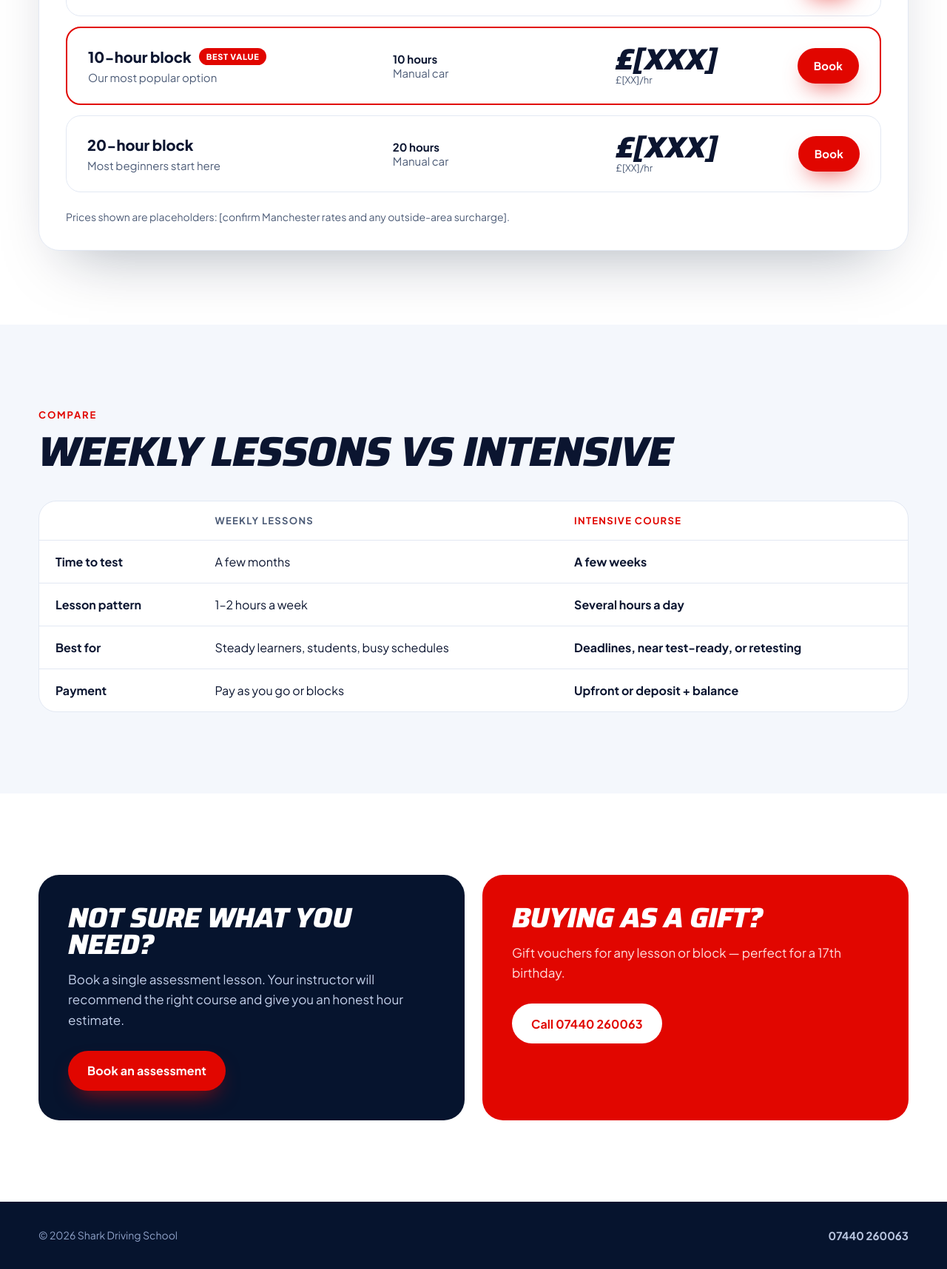
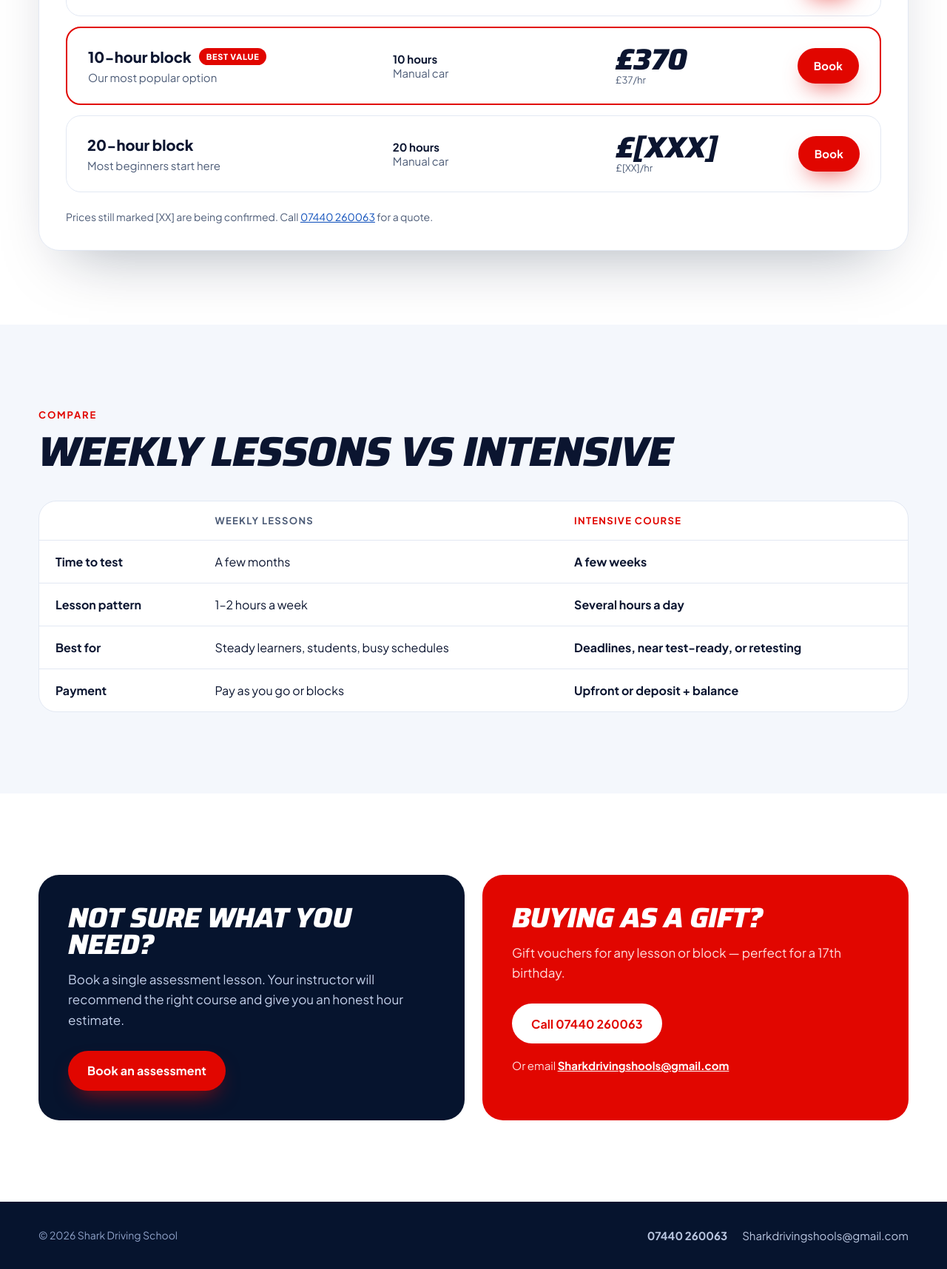
Before and after one commit to usamajaved357/sharkDrivingSchool, an Astro site in the folder apps/web/: page /prices in a window 1280 px wide. Shown: the part 828-2544 px from the top of the page at 74% size. Built offline with nearby package versions, Linux system fonts and the light colour scheme; Astro itself is replaced by a stand-in of ours.

Commit message:
feat(web): show gearbox-specific lesson prices
Display manual and automatic rates across pricing and booking, and add email contact options throughout the site.

```diff
--- a/apps/web/src/components/booking/BookingSummary.astro
+++ b/apps/web/src/components/booking/BookingSummary.astro
@@ -85,7 +85,9 @@ import { site } from '@/config/site';
   }
   @media (max-width: 960px) {
     .sum {
-      position: static;
+      /* Not sticky on small screens, but still the containing block so the fin stays clipped inside the card. */
+      position: relative;
+      top: 0;
     }
   }
 </style>
--- a/apps/web/src/components/layout/Seo.astro
+++ b/apps/web/src/components/layout/Seo.astro
@@ -19,6 +19,7 @@ const jsonLd = {
   name: site.name,
   url: site.url,
   telephone: `+44${site.phone.tel.slice(1)}`,
+  email: site.email,
   image: ogImage,
   areaServed: site.region,
   address: { '@type': 'PostalAddress', addressLocality: site.city, addressCountry: 'GB' },
--- a/apps/web/src/components/layout/SiteFooter.astro
+++ b/apps/web/src/components/layout/SiteFooter.astro
@@ -1,6 +1,6 @@
 ---
 import Logo from '@/components/ui/Logo.astro';
-import { footerNav, site, telHref, whatsappHref } from '@/config/site';
+import { footerNav, mailtoHref, site, telHref, whatsappHref } from '@/config/site';
 
 interface Props {
   variant?: 'full' | 'compact';
@@ -16,9 +16,14 @@ const year = new Date().getFullYear();
         <span>
           © {year} {site.name}
         </span>
-        <a href={telHref} class="footer__phone-sm">
-          {site.phone.display}
-        </a>
+        <span class="footer__compact-contact">
+          <a href={telHref} class="footer__phone-sm">
+            {site.phone.display}
+          </a>
+          <a href={mailtoHref} class="footer__email">
+            {site.email}
+          </a>
+        </span>
       </div>
     </footer>
   ) : (
@@ -46,7 +51,7 @@ const year = new Date().getFullYear();
                 {site.phone.display}
               </a>
               <a href={whatsappHref}>WhatsApp us</a>
-              <a href={`mailto:${site.email}`}>{site.email}</a>
+              <a href={mailtoHref} class="footer__email">{site.email}</a>
               <span>{site.city}, UK</span>
             </div>
           </div>
@@ -82,6 +87,18 @@ const year = new Date().getFullYear();
     justify-content: space-between;
     gap: 16px;
     flex-wrap: wrap;
+  }
+  .footer__compact-contact {
+    display: flex;
+    gap: 8px 20px;
+    flex-wrap: wrap;
+  }
+  .footer--compact .footer__email {
+    color: #b9c6e0;
+    text-decoration: none;
+  }
+  .footer__email {
+    overflow-wrap: anywhere;
   }
   .footer__phone-sm {
     color: var(--white);
--- a/apps/web/src/components/prices/HelpCards.astro
+++ b/apps/web/src/components/prices/HelpCards.astro
@@ -1,5 +1,5 @@
 ---
-import { site, telHref } from '@/config/site';
+import { mailtoHref, site, telHref } from '@/config/site';
 ---
 
 <section class="section">
@@ -13,6 +13,7 @@ import { site, telHref } from '@/config/site';
       <h2 class="d help__title">Buying as a gift?</h2>
       <p>Gift vouchers for any lesson or block — perfect for a 17th birthday.</p>
       <a class="btn btn--white-red" href={telHref}>Call {site.phone.display}</a>
+      <p class="help__alt">Or email <a href={mailtoHref}>{site.email}</a></p>
     </div>
   </div>
 </section>
@@ -42,6 +43,15 @@ import { site, telHref } from '@/config/site';
     font-size: 17px;
     margin: 16px 0 28px;
   }
+  .help__card .help__alt {
+    margin: 18px 0 0;
+    font-size: 15px;
+    overflow-wrap: anywhere;
+  }
+  .help__alt a {
+    color: var(--white);
+    font-weight: 700;
+  }
   .help__card--navy p {
     color: var(--on-dark-muted);
   }
--- a/apps/web/src/components/prices/PriceTabs.astro
+++ b/apps/web/src/components/prices/PriceTabs.astro
@@ -1,4 +1,6 @@
 ---
+import GearboxText from '@/components/ui/GearboxText.astro';
+import { site, telHref } from '@/config/site';
 import { priceCategories } from '@/data/pricing';
 
 const initial = 'blocks';
@@ -50,8 +52,10 @@ const lessonFor: Record<string, string> = { payg: 'single', blocks: 'block-10',
                     </span>
                   </div>
                   <div>
-                    <span class="d pt__price">{r.price}</span>
-                    <div class="pt__per">{r.per}</div>
+                    <GearboxText class="d pt__price" group="prices-trans" value={r.price} />
+                    <div class="pt__per">
+                      <GearboxText group="prices-trans" value={r.per} />
+                    </div>
                   </div>
                   <a class="btn btn--red btn--sm" href={`/book?lesson=${lessonFor[c.id]}`}>
                     Book
@@ -63,7 +67,9 @@ const lessonFor: Record<string, string> = { payg: 'single', blocks: 'block-10',
         ))
       }
 
-      <p class="pt__note">Prices shown are placeholders: [confirm Manchester rates and any outside-area surcharge].</p>
+      <p class="pt__note">
+        Prices still marked [XX] are being confirmed. Call <a href={telHref}>{site.phone.display}</a> for a quote.
+      </p>
     </div>
   </div>
 </section>
@@ -164,7 +170,7 @@ const lessonFor: Record<string, string> = { payg: 'single', blocks: 'block-10',
   .pt__hours b {
     color: var(--ink);
   }
-  .pt__price {
+  .pt__row :global(.pt__price) {
     font-size: 40px;
   }
   .pt__per {
--- /dev/null
+++ b/apps/web/src/components/ui/GearboxText.astro
@@ -0,0 +1,28 @@
+---
+/**
+ * Renders a value that may differ between manual and automatic.
+ * A pair is bound to a SegmentedToggle group (scripts/segmented.ts swaps the text);
+ * a plain string renders as-is.
+ */
+import { defaultPrice, type Price } from '@/data/pricing';
+
+interface Props {
+  value: Price;
+  /** The SegmentedToggle group this text follows, e.g. "prices-trans". */
+  group: string;
+  class?: string;
+}
+
+const { value, group, class: className } = Astro.props;
+const pair = typeof value === 'string' ? null : value;
+---
+
+{
+  pair ? (
+    <span class={className} data-bind-group={group} data-text-manual={pair.manual} data-text-automatic={pair.automatic}>
+      {defaultPrice(value)}
+    </span>
+  ) : (
+    <span class={className}>{value}</span>
+  )
+}
--- a/apps/web/src/config/site.ts
+++ b/apps/web/src/config/site.ts
@@ -15,7 +15,7 @@ export const site = {
     tel: '07440260063',
     whatsapp: '447440260063',
   },
-  email: '[email@sharkdrivingschool.co.uk]',
+  email: 'Sharkdrivingshools@gmail.com',
   googleRating: '[X.X]',
   googleReviewCount: '[XX]',
   cancellationHours: '[48]',
@@ -23,6 +23,7 @@ export const site = {
 
 export const telHref = `tel:${site.phone.tel}`;
 export const whatsappHref = `https://wa.me/${site.phone.whatsapp}`;
+export const mailtoHref = `mailto:${site.email}`;
 
 export interface NavLink {
   label: string;
--- a/apps/web/src/data/pricing.ts
+++ b/apps/web/src/data/pricing.ts
@@ -1,15 +1,34 @@
 import type { LessonTypeId } from '@shark/shared';
 
 /**
- * ALL prices are placeholders ([XX]) until the owner confirms rates.
- * Manual and automatic currently share prices; if they differ, add
- * `priceAuto` fields and render them via data-auto-text (see PricingPreview.astro).
+ * Prices still showing [XX] are placeholders until the owner confirms rates.
+ *
+ * A price is either one string (same for both gearboxes) or a `byGearbox()` pair.
+ * Pairs are rendered by `components/ui/GearboxText.astro` and switch with the
+ * Manual/Automatic toggle.
+ *
+ * Confirmed by the owner (Nov 2026): automatic £40/hr single, £350 for a 10-hour block.
+ * Manual is set £2/hr higher (£42 single, £370 block) at the owner's request, keeping
+ * the same £50 block saving for both gearboxes.
  */
+
+export interface GearboxPrice {
+  manual: string;
+  automatic: string;
+}
+
+/** A price that is the same for both gearboxes, or differs per gearbox. */
+export type Price = string | GearboxPrice;
+
+const byGearbox = (manual: string, automatic: string): GearboxPrice => ({ manual, automatic });
+
+/** The price a learner sees first (the toggles default to manual). */
+export const defaultPrice = (p: Price): string => (typeof p === 'string' ? p : p.manual);
 
 export interface PackageCard {
   name: string;
   sub: string;
-  price: string;
+  price: Price;
   unit: string;
   features: string[];
   popular?: boolean;
@@ -18,15 +37,15 @@ export interface PackageCard {
 
 /** Home page "Simple pricing" cards. */
 export const homePackages: PackageCard[] = [
-  { name: 'Single lesson', sub: '1 hour · pay as you go', price: '£[XX]', unit: '/hr', features: ['Try us out first', 'Free pick-up & drop-off', 'Top up anytime'] },
+  { name: 'Single lesson', sub: '1 hour · pay as you go', price: byGearbox('£42', '£40'), unit: '/hr', features: ['Try us out first', 'Free pick-up & drop-off', 'Top up anytime'] },
   {
     name: '10-hour block',
     sub: 'Our best value',
-    price: '£[XXX]',
+    price: byGearbox('£370', '£350'),
     unit: 'total',
     popular: true,
     badge: 'MOST POPULAR',
-    features: ['Save £[XX] vs single lessons', 'Same instructor every time', 'Progress report each lesson', 'Spread payments'],
+    features: ['Save £50 vs single lessons', 'Same instructor every time', 'Progress report each lesson', 'Spread payments'],
   },
   { name: 'Intensive course', sub: '[XX] hours · test in weeks', price: '£[XXX]', unit: 'total', features: ['Daily lessons', 'Mock tests included', 'Test booking support'] },
   { name: 'Pass Plus', sub: '6 hours · after your test', price: '£[XXX]', unit: 'total', features: ['Motorway & night driving', 'Rural roads', 'May lower insurance'] },
@@ -36,8 +55,8 @@ export interface PriceRow {
   name: string;
   desc: string;
   hours: string;
-  price: string;
-  per: string;
+  price: Price;
+  per: Price;
   best?: boolean;
 }
 
@@ -55,7 +74,7 @@ export const priceCategories: PriceCategory[] = [
     label: 'Pay as you go',
     intro: 'No commitment. Pay per lesson and book as you need.',
     rows: [
-      { name: 'Single lesson', desc: 'One hour, door-to-door pick-up', hours: '1 hour', price: '£[XX]', per: 'per lesson' },
+      { name: 'Single lesson', desc: 'One hour, door-to-door pick-up', hours: '1 hour', price: byGearbox('£42', '£40'), per: 'per lesson' },
       { name: 'Double lesson', desc: 'Two hours, ideal for test routes', hours: '2 hours', price: '£[XX]', per: 'per lesson' },
       { name: 'Assessment lesson', desc: 'Find your level and get a plan', hours: '1 hour', price: '£[XX]', per: 'one-off' },
     ],
@@ -66,7 +85,14 @@ export const priceCategories: PriceCategory[] = [
     intro: 'Book hours together and save. Same instructor throughout.',
     rows: [
       { name: '5-hour block', desc: 'A solid start or top-up', hours: '5 hours', price: '£[XXX]', per: '£[XX]/hr' },
-      { name: '10-hour block', desc: 'Our most popular option', hours: '10 hours', price: '£[XXX]', per: '£[XX]/hr', best: true },
+      {
+        name: '10-hour block',
+        desc: 'Our most popular option',
+        hours: '10 hours',
+        price: byGearbox('£370', '£350'),
+        per: byGearbox('£37/hr', '£35/hr'),
+        best: true,
+      },
       { name: '20-hour block', desc: 'Most beginners start here', hours: '20 hours', price: '£[XXX]', per: '£[XX]/hr' },
     ],
   },
@@ -95,9 +121,9 @@ export const priceCategories: PriceCategory[] = [
 ];
 
 /** Options in the booking wizard — ids must match LESSON_TYPE_IDS in @shark/shared. */
-export const bookableLessons: { id: LessonTypeId; name: string; desc: string; price: string }[] = [
-  { id: 'single', name: 'Single lesson', desc: '1 hour · pay as you go', price: '£[XX]' },
-  { id: 'block-10', name: '10-hour block', desc: 'Best value · same instructor', price: '£[XXX]' },
+export const bookableLessons: { id: LessonTypeId; name: string; desc: string; price: Price }[] = [
+  { id: 'single', name: 'Single lesson', desc: '1 hour · pay as you go', price: byGearbox('£42', '£40') },
+  { id: 'block-10', name: '10-hour block', desc: 'Best value · same instructor', price: byGearbox('£370', '£350') },
   { id: 'intensive', name: 'Intensive course', desc: 'Test-ready in weeks', price: '£[XXX]' },
   { id: 'pass-plus', name: 'Pass Plus', desc: '6 hours after your test', price: '£[XXX]' },
 ];
```
Also changed, not shown: apps/web/src/components/booking/BookingWizard.astro (+30 -7 lines), apps/web/src/components/home/Faq.astro (+13 -2 lines), apps/web/src/components/home/PricingPreview.astro (+5 -4 lines), apps/web/src/components/layout/SiteHeader.astro (+7 -1 lines), apps/web/src/scripts/booking-wizard.ts (+11 -1 lines), 1 other file.
